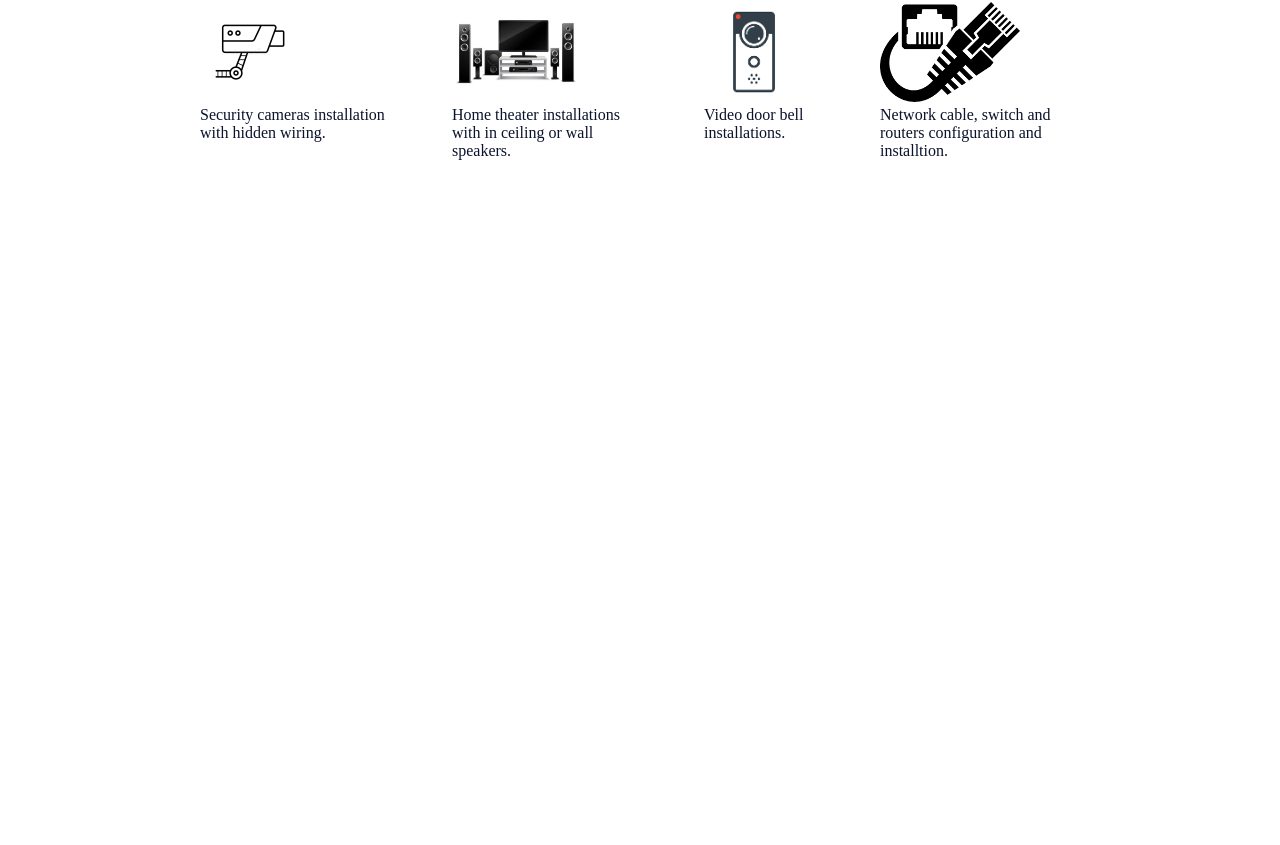
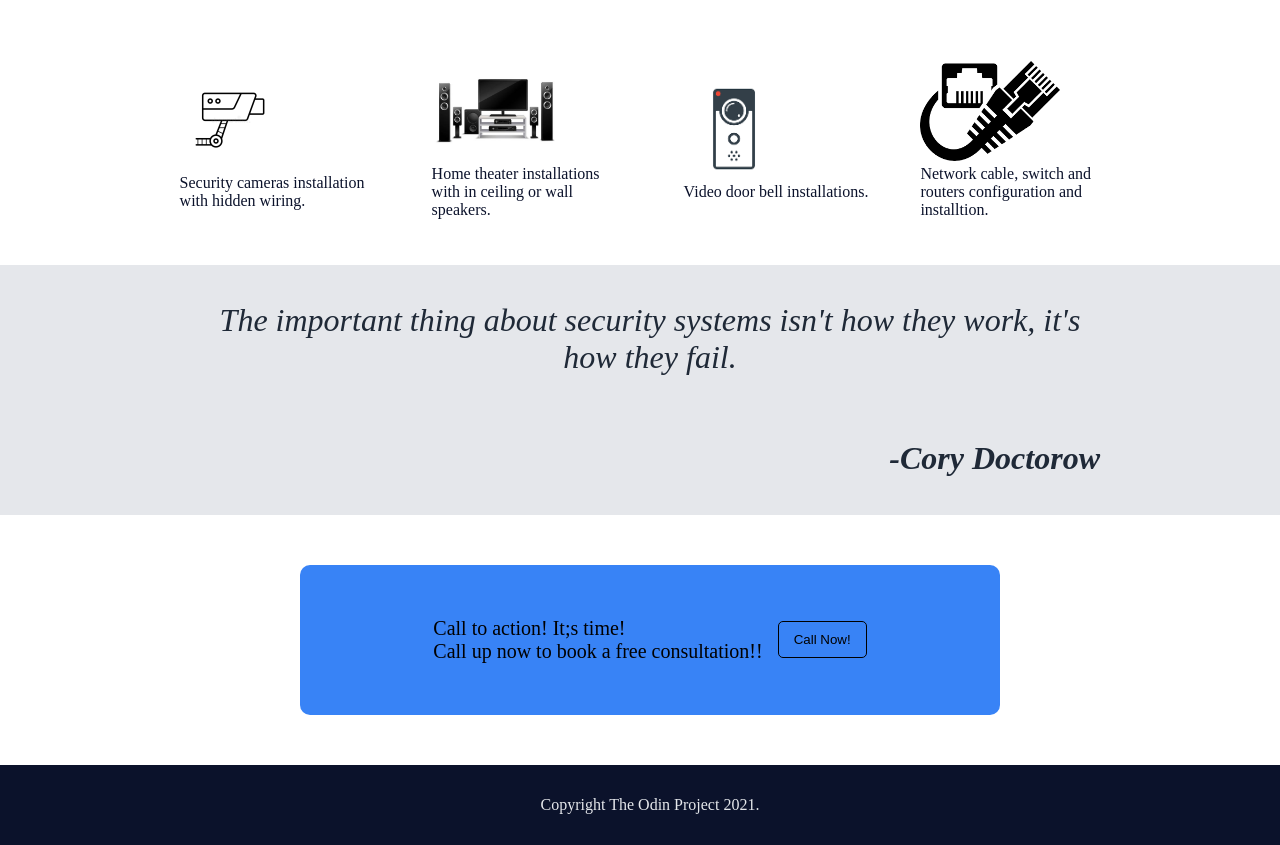
Before and after one commit to randhawah/landing-page, a plain HTML site: page index.html in a window 1280 px wide. Shown: the part 365-1210 px from the top of the page. Before the commit the page ends 800 px from the top, so only its background shows below. Drawn offline with Linux system fonts and the light colour scheme.

Commit message:
Complete the landing-page assignment.
completed the landing page assignment that still doesn't shrink to the
small size, but it looks and feels exactly like the image in the
assignment.

```diff
--- a/index.html
+++ b/index.html
@@ -9,8 +9,8 @@
 </head>
 <body>
     <div class="header">
-        <div class="nav">
-            <h2>Connectway Inc.</h2>
+        <div class="nav right">
+            <h2 class="left">Connectway Inc.</h2>
             <ul>
                 <li><a href="#">Home</a></li>
                 <li><a href="#">Contact</a></li>
@@ -18,13 +18,14 @@
             </ul>
         </div>
         <div class="hero">
-            <div class="hero-text">
+            <div class="hero-text left">
                 <h1>Leading Security providers in the industry</h1>
                 <p>Connectway inc is leading residential and commercial CCTV and security systems provider. </p>
                 <button>Contact Us</button>
             </div>
-            <img src="images/camera.png">
+            <img class="right" src="images/camera.png">
         </div>
+    </div>
         <h1 class="bodyh1">Contact us for following services</h1>
         <div class="container">
             <div class="cards">
@@ -46,8 +47,21 @@
                 <img src="images/card4.png" alt="network-cable">
                 <div class="text">Network cable, switch and routers configuration and installtion.</div>
             </div>
+        </div>
+        <div class="quote">
+            <p>The important thing about security systems isn't how they work, it's how they fail.</p>
+            <p class="author">-Cory Doctorow</p>
+        </div>
 
+        <div class="outsideaction">
+            <div class="action">
+                <p>Call to action! It;s time!<br>
+                Call up now to book a free consultation!!</p>
+                <button href="#">Call Now!</button>
+            </div>
+         </div>
+        <div class="footer">
+            Copyright The Odin Project 2021.
         </div>
-    </div>
 </body>
 </html>
--- a/style.css
+++ b/style.css
@@ -1,6 +1,6 @@
 body{
     margin: 0 auto;
-    width: 100%;
+    width: 1300px;
 }
 
 .header{
@@ -78,6 +78,8 @@ body{
 .container{
     display:flex;
     justify-content: center;
+    align-items: center;
+    height:250px;
     gap: 52px;
   }
 
@@ -90,3 +92,64 @@ body{
         height: 100px;
         width: auto;
   }
+
+  .quote{
+        height: 250px;
+        width: auto;
+        background-color: #E5E7EB;
+        text-align: center;
+        font-style: italic;
+        font-weight: lighter;
+        font-size: 32px;
+        display: flex;
+        flex-direction: column;
+        align-items: center;
+        justify-content: center;
+  }
+
+  .quote p{
+    padding: 0 200px;
+    color: #1F2937;
+  }
+
+  .author{
+      align-self: flex-end;
+      font-weight: bold;
+  }
+
+  .outsideaction{
+      height:250px;
+      width:auto;
+      display: flex;
+      align-items: center;
+      justify-content: center;
+  }
+  .action{
+      height: 150px;
+      width:700px;
+      border-radius: 10px;
+      display: flex;
+      align-items: center;
+      justify-content: center;
+      font-size: 20px;;
+      background-color: #3883F6;
+  }
+
+  .action button{
+      background-color: #3883F6;
+      padding: 10px 15px;
+      margin-left: 15px;
+      align-self: center;
+      border: 1px solid black;
+      border-radius: 5px;
+  }
+
+  .footer{
+      height:80px;
+      width: auto;
+      background-color: #0b122b;
+      color: #E5E7EB;
+      display: flex;
+      align-items: center;
+      justify-content: center;
+  }
```
